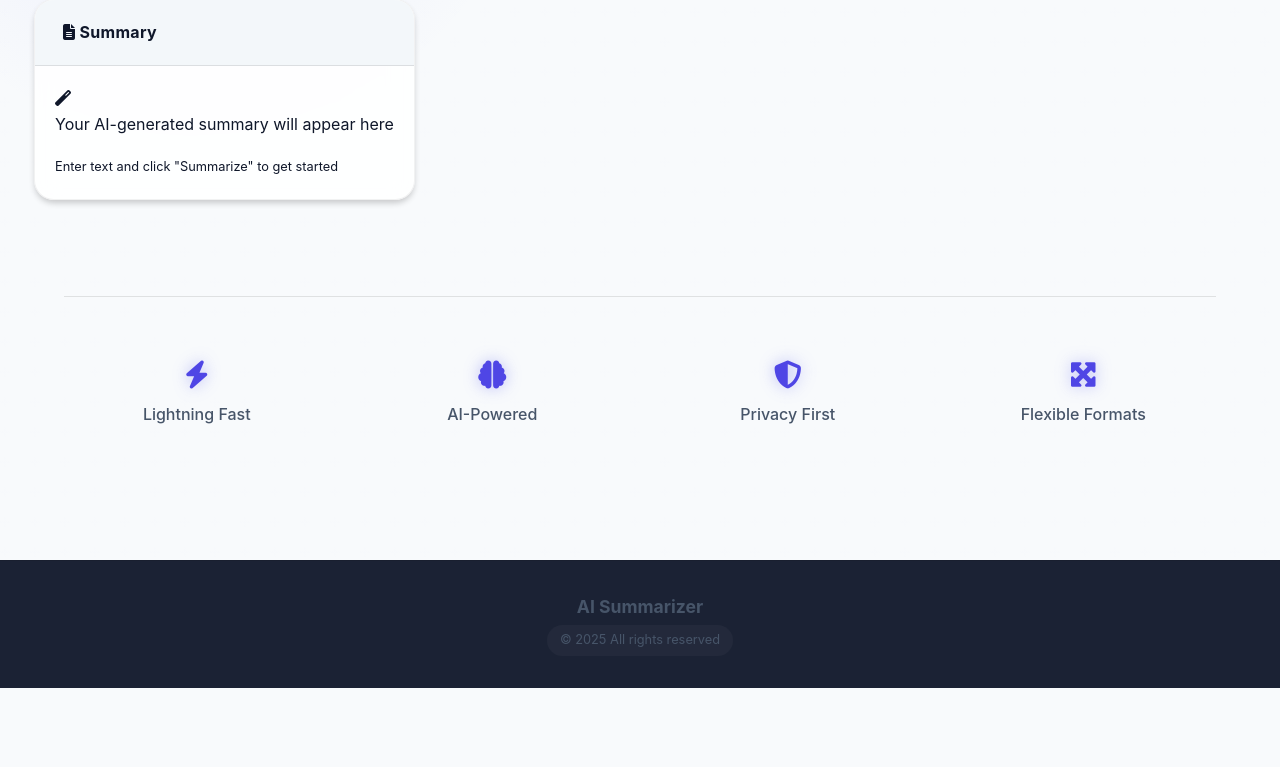
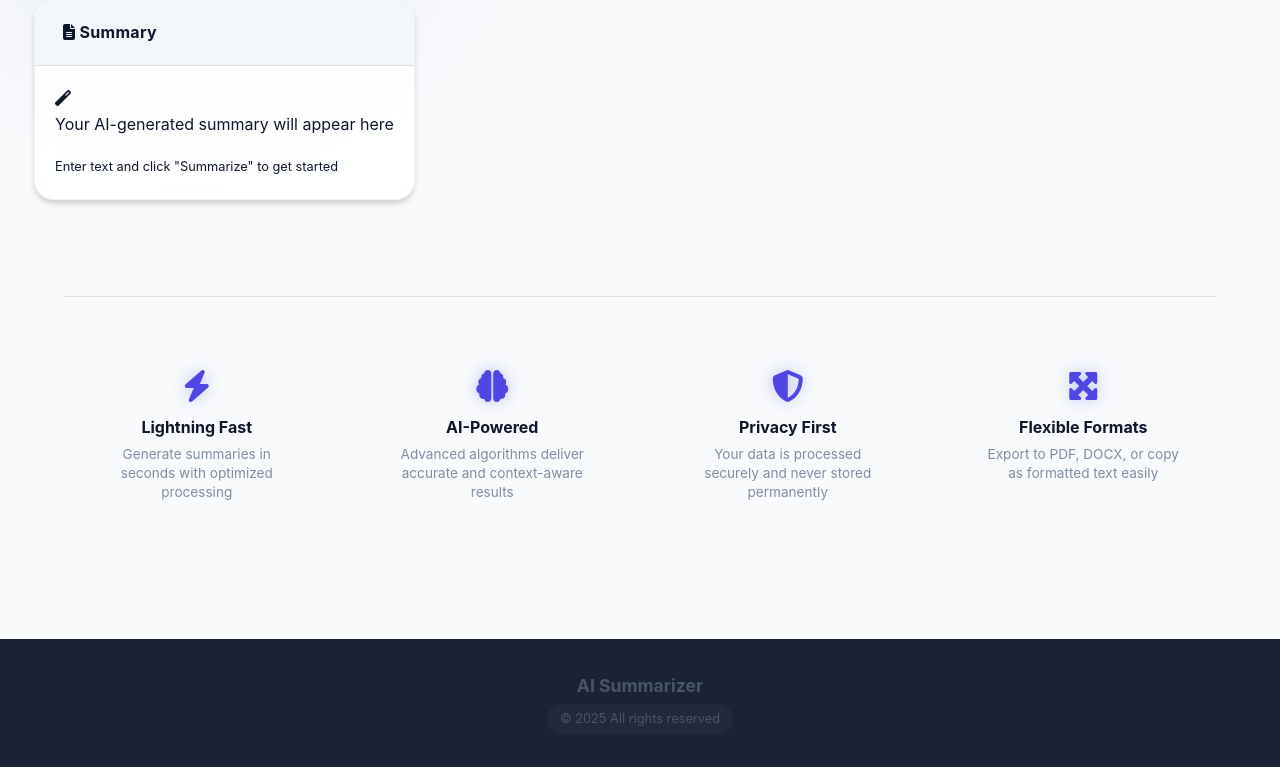
Before and after one commit to Robu71111/AI_Summarizer, a Flask app: page / in a window 1280 px wide. Shown: the part 1103-1870 px from the top of the page. Before the commit the page ends 1791 px from the top, so only its background shows below. Run offline with Flask 3, Linux system fonts and the light colour scheme; parts of the project's set-up code (start-up, migrations or seed data) failed here and were passed over.

Commit message:
Update UI layout, fix footer hover, add URL summary & language selection

```diff
--- a/app.py
+++ b/app.py
@@ -95,7 +95,11 @@ def build_prompt(user_text: str, length_choice: str, mode: str = 'paragraph', su
         language: Output language
     """
     # Language instruction
-    language_instruction = f"OUTPUT LANGUAGE: {language.upper()}. The summary MUST be written in {language.upper()}."
+    language_instruction = (
+        f"OUTPUT LANGUAGE: {language.upper()}. "
+        f"You must generate the summary in {language.upper()}. "
+        f"If the input text is in a different language, YOU MUST TRANSLATE IT and provide the summary in {language.upper()}."
+    )
 
     # Length instructions
     if length_choice == '1':  # short
--- a/static/css/styles.css
+++ b/static/css/styles.css
@@ -436,8 +436,44 @@ body {
 .history-item-actions { display: flex; gap: 1.25rem; }
 
 .features-section { margin-top: 4rem; padding-top: 3rem; border-top: 1px solid var(--border-subtle); }
-.feature-item { padding: 1rem; text-align: center; color: var(--text-muted); }
-.feature-item i { font-size: 1.75rem; margin-bottom: 1rem; color: var(--primary-blue); filter: drop-shadow(0 0 8px rgba(99,102,241,0.4)); }
+.feature-item {
+    padding: 1.5rem 1rem;
+    text-align: center;
+    color: var(--text-muted);
+    border-radius: var(--radius-md);
+    transition: all 0.3s cubic-bezier(0.34, 1.56, 0.64, 1);
+    border: 1px solid transparent;
+}
+.feature-item:hover {
+    transform: translateY(-5px) scale(1.05);
+    background: rgba(255, 255, 255, 0.03);
+    border-color: var(--primary-blue);
+    box-shadow: 0 10px 30px -10px rgba(99, 102, 241, 0.3);
+}
+.feature-item:hover i {
+    transform: scale(1.2) rotate(5deg);
+    color: var(--accent-cyan);
+}
+.feature-item i {
+    font-size: 2rem;
+    margin-bottom: 1rem;
+    color: var(--primary-blue);
+    filter: drop-shadow(0 0 8px rgba(99,102,241,0.4));
+    transition: transform 0.3s ease, color 0.3s ease;
+}
+.feature-item h6 {
+    font-weight: 700;
+    margin-bottom: 0.5rem;
+    color: var(--text-main);
+}
+.feature-desc {
+    font-size: 0.85rem;
+    line-height: 1.4;
+    color: var(--text-light);
+    opacity: 0.8;
+    max-width: 200px;
+    margin: 0 auto;
+}
 
 /* Loading Overlay */
 .loading-overlay {
--- a/templates/index.html
+++ b/templates/index.html
@@ -289,24 +289,28 @@
           <div class="feature-item">
             <i class="fas fa-bolt"></i>
             <h6>Lightning Fast</h6>
+            <p class="feature-desc">Generate summaries in seconds with optimized processing</p>
           </div>
         </div>
         <div class="col-md-3 col-6 mb-3">
           <div class="feature-item">
             <i class="fas fa-brain"></i>
             <h6>AI-Powered</h6>
+            <p class="feature-desc">Advanced algorithms deliver accurate and context-aware results</p>
           </div>
         </div>
         <div class="col-md-3 col-6 mb-3">
           <div class="feature-item">
             <i class="fas fa-shield-alt"></i>
             <h6>Privacy First</h6>
+            <p class="feature-desc">Your data is processed securely and never stored permanently</p>
           </div>
         </div>
         <div class="col-md-3 col-6 mb-3">
           <div class="feature-item">
             <i class="fas fa-expand-arrows-alt"></i>
             <h6>Flexible Formats</h6>
+            <p class="feature-desc">Export to PDF, DOCX, or copy as formatted text easily</p>
           </div>
         </div>
       </div>
```
Also changed, not shown: tests/test_prompt_language.py (added, +23 -0 lines), tests/test_url_extraction.py (added, +27 -0 lines), verification/verify_ui_hover.py (added, +38 -0 lines), verification/features_hover.png (added), verification/features_hover_focused.png (added).
